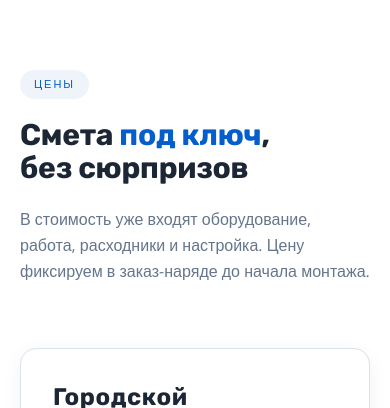
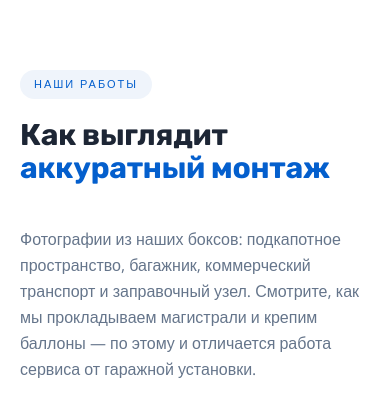
Before and after one commit to danklav1/proektirovanie-rossiya, a React (Vite) app: page / in a window 390 px wide. Shown: the part 11592-12000 px from the top of the page. Built offline with nearby package versions, Linux system fonts and the light colour scheme.

Commit message:
[FEAT] Добавил галерею с фотографиями работ

```diff
--- a/src/components/site/Footer.tsx
+++ b/src/components/site/Footer.tsx
@@ -11,6 +11,7 @@ const LINKS = [
   { id: 'calc', label: 'Расчёт выгоды' },
   { id: 'process', label: 'Как проходит' },
   { id: 'equipment', label: 'Оборудование' },
+  { id: 'works', label: 'Наши работы' },
   { id: 'prices', label: 'Цены' },
   { id: 'faq', label: 'Вопросы' },
 ];
--- /dev/null
+++ b/src/components/site/Gallery.tsx
@@ -0,0 +1,169 @@
+import { useState } from 'react';
+import Icon from '@/components/ui/icon';
+import { Button } from '@/components/ui/button';
+import SectionHeading from './SectionHeading';
+
+const WORKS = [
+  {
+    img: 'https://cdn.poehali.dev/projects/d64e9949-6407-4a4a-9a06-e202827e2a46/files/6194c7b8-284d-49d4-9335-b8138a792f3c.jpg',
+    tag: 'Подкапотное пространство',
+    title: 'Редуктор и рампа форсунок',
+    car: 'Kia Rio 1.6, BRC Sequent',
+    text: 'Редуктор закреплён на штатных точках, магистрали убраны в защитную гофру, проводка проложена вдоль заводской косы. Доступ к маслу и фильтрам не перекрыт.',
+  },
+  {
+    img: 'https://cdn.poehali.dev/projects/d64e9949-6407-4a4a-9a06-e202827e2a46/files/886c487d-92db-4b71-8ff3-ef5aa83dc0d0.jpg',
+    tag: 'Багажник',
+    title: 'Тороидальный баллон в нише запаски',
+    car: 'Skoda Octavia, баллон 54 л',
+    text: 'Баллон встал в нишу запасного колеса — пол багажника остаётся ровным, объём не теряется. Вентиляционная коробка выведена под днище по нормативу.',
+  },
+  {
+    img: 'https://cdn.poehali.dev/projects/d64e9949-6407-4a4a-9a06-e202827e2a46/files/916821ed-1b8b-4e72-8246-475499f766dd.jpg',
+    tag: 'Коммерческий транспорт',
+    title: 'Цилиндрический баллон в фургоне',
+    car: 'ГАЗель Next, баллон 100 л',
+    text: 'Крепление на усиленных кронштейнах к силовым элементам кузова. Грузовое пространство сохранено, баллон закрыт защитой от груза.',
+  },
+  {
+    img: 'https://cdn.poehali.dev/projects/d64e9949-6407-4a4a-9a06-e202827e2a46/files/84e09a9d-427a-4048-a5ae-9c0e8a5aa12c.jpg',
+    tag: 'Заправочный узел',
+    title: 'ВЗУ под лючком бензобака',
+    car: 'Toyota Camry, скрытый монтаж',
+    text: 'Выносное заправочное устройство ставим под лючок — снаружи машина выглядит стоково. Заправка на любой газовой АЗС без переходников.',
+  },
+];
+
+const Gallery = () => {
+  const [i, setI] = useState(0);
+  const w = WORKS[i];
+
+  const prev = () => setI((v) => (v - 1 + WORKS.length) % WORKS.length);
+  const next = () => setI((v) => (v + 1) % WORKS.length);
+
+  const scrollToContacts = () => {
+    const el = document.getElementById('contacts');
+    if (el) {
+      window.scrollTo({
+        top: el.getBoundingClientRect().top + window.scrollY - 76,
+        behavior: 'smooth',
+      });
+    }
+  };
+
+  return (
+    <section id="works" className="relative scroll-mt-20 py-24 sm:py-32">
+      <div className="container px-5 sm:px-8">
+        <div className="grid gap-10 lg:grid-cols-[0.9fr_1.1fr] lg:items-end">
+          <SectionHeading
+            eyebrow="Наши работы"
+            title={
+              <>
+                Как выглядит
+                <br />
+                <span className="text-primary">аккуратный монтаж</span>
+              </>
+            }
+          />
+          <p className="text-base leading-relaxed text-muted-foreground lg:pb-2">
+            Фотографии из наших боксов: подкапотное пространство, багажник, коммерческий транспорт
+            и заправочный узел. Смотрите, как мы прокладываем магистрали и крепим баллоны —
+            по этому и отличается работа сервиса от гаражной установки.
+          </p>
+        </div>
+
+        <div className="mt-14 grid gap-5 lg:grid-cols-[1.15fr_0.85fr]">
+          <div className="relative overflow-hidden rounded-xl border border-border bg-white shadow-[0_4px_24px_-8px_rgba(16,42,86,0.14)]">
+            <img
+              key={w.img}
+              src={w.img}
+              alt={w.title}
+              className="h-[320px] w-full animate-fade-in object-cover sm:h-[460px] lg:h-[520px]"
+              loading="lazy"
+            />
+            <span className="absolute left-5 top-5 rounded-full bg-primary px-3.5 py-1.5 text-[10px] uppercase tracking-[0.14em] text-primary-foreground">
+              {w.tag}
+            </span>
+
+            <div className="absolute bottom-5 right-5 flex gap-2">
+              <button
+                onClick={prev}
+                aria-label="Предыдущее фото"
+                className="flex h-11 w-11 items-center justify-center rounded-full bg-white/90 text-primary shadow-lg backdrop-blur transition-colors hover:bg-primary hover:text-primary-foreground"
+              >
+                <Icon name="ChevronLeft" size={20} />
+              </button>
+              <button
+                onClick={next}
+                aria-label="Следующее фото"
+                className="flex h-11 w-11 items-center justify-center rounded-full bg-white/90 text-primary shadow-lg backdrop-blur transition-colors hover:bg-primary hover:text-primary-foreground"
+              >
+                <Icon name="ChevronRight" size={20} />
+              </button>
+            </div>
+
+            <div className="absolute bottom-7 left-5 flex gap-1.5">
+              {WORKS.map((item, idx) => (
+                <button
+                  key={item.img}
+                  onClick={() => setI(idx)}
+                  aria-label={`Фото ${idx + 1}`}
+                  className={`h-1.5 rounded-full transition-all ${
+                    idx === i ? 'w-7 bg-white' : 'w-3 bg-white/50 hover:bg-white/80'
+                  }`}
+                />
+              ))}
+            </div>
+          </div>
+
+          <div className="flex flex-col rounded-xl border border-border bg-white p-8 shadow-[0_4px_24px_-8px_rgba(16,42,86,0.14)] sm:p-10">
+            <div className="text-sm text-muted-foreground">
+              Работа {i + 1} из {WORKS.length}
+            </div>
+            <h3 className="mt-4 font-display text-2xl leading-snug">{w.title}</h3>
+            <div className="mt-3 flex items-center gap-2 text-sm text-primary">
+              <Icon name="Car" size={16} />
+              {w.car}
+            </div>
+            <p className="mt-6 text-sm leading-relaxed text-muted-foreground">{w.text}</p>
+
+            <div className="mt-8 space-y-3 border-t border-border pt-6">
+              {WORKS.map((item, idx) => (
+                <button
+                  key={item.title}
+                  onClick={() => setI(idx)}
+                  className={`flex w-full items-center gap-4 rounded-lg p-2.5 text-left transition-colors ${
+                    idx === i ? 'bg-secondary' : 'hover:bg-secondary/60'
+                  }`}
+                >
+                  <img
+                    src={item.img}
+                    alt={item.title}
+                    className="h-14 w-20 shrink-0 rounded-md object-cover"
+                    loading="lazy"
+                  />
+                  <span className="min-w-0">
+                    <span className="block truncate text-sm font-semibold">{item.title}</span>
+                    <span className="mt-0.5 block truncate text-xs text-muted-foreground">
+                      {item.tag}
+                    </span>
+                  </span>
+                </button>
+              ))}
+            </div>
+
+            <Button
+              size="lg"
+              onClick={scrollToContacts}
+              className="mt-8 h-14 w-full rounded-lg font-display text-base tracking-normal"
+            >
+              Хочу так же — записаться
+            </Button>
+          </div>
+        </div>
+      </div>
+    </section>
+  );
+};
+
+export default Gallery;
--- a/src/components/site/Header.tsx
+++ b/src/components/site/Header.tsx
@@ -9,6 +9,7 @@ const NAV = [
   { id: 'calc', label: 'Расчёт выгоды' },
   { id: 'process', label: 'Как проходит' },
   { id: 'equipment', label: 'Оборудование' },
+  { id: 'works', label: 'Наши работы' },
   { id: 'prices', label: 'Цены' },
   { id: 'faq', label: 'Вопросы' },
   { id: 'contacts', label: 'Контакты' },
--- a/src/pages/Index.tsx
+++ b/src/pages/Index.tsx
@@ -5,6 +5,7 @@ import Calculator from '@/components/site/Calculator';
 import FuelPrices from '@/components/site/FuelPrices';
 import Process from '@/components/site/Process';
 import Equipment from '@/components/site/Equipment';
+import Gallery from '@/components/site/Gallery';
 import Prices from '@/components/site/Prices';
 import Reviews from '@/components/site/Reviews';
 import Faq from '@/components/site/Faq';
@@ -23,6 +24,7 @@ const Index = () => {
         <Calculator />
         <Process />
         <Equipment />
+        <Gallery />
         <Prices />
         <Reviews />
         <Faq />
```
